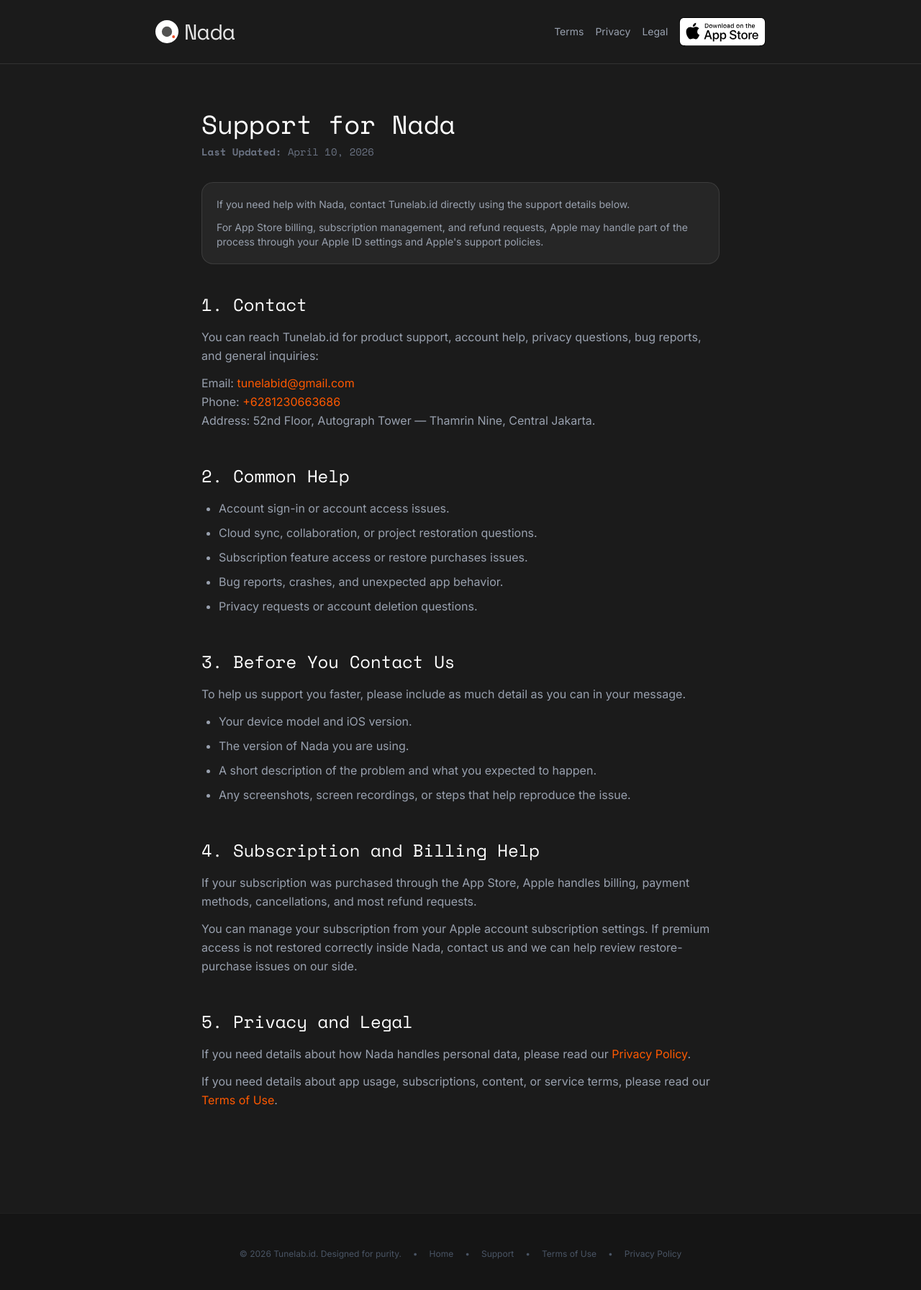
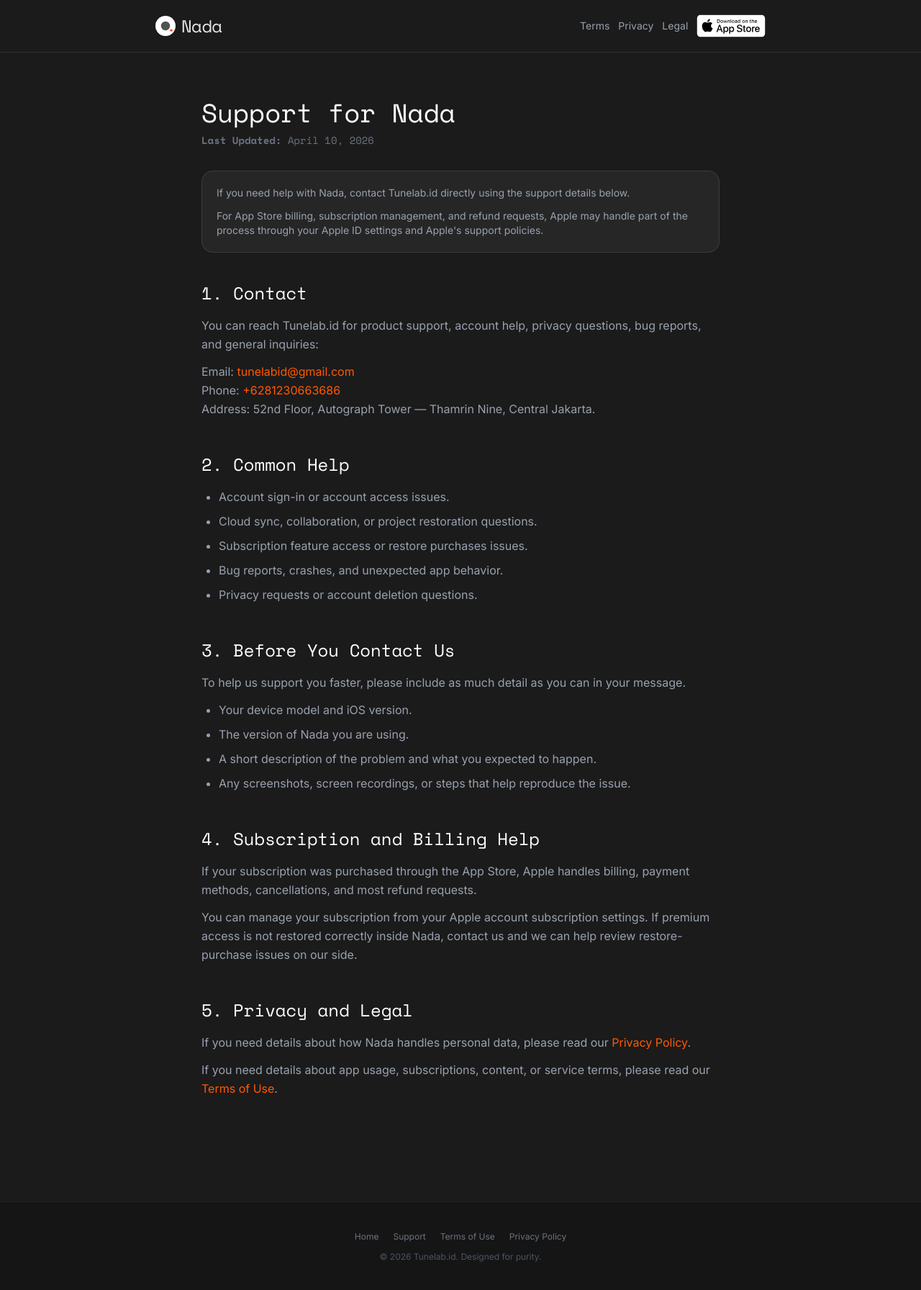
Before and after one commit to Tune-Labs/tune-labs.github.io, a plain HTML site: page nada/support.html in a window 1280 px wide. Shown: the whole page at 72% size. Drawn offline with nearby package versions, Linux system fonts and the light colour scheme.

Commit message:
nav and footer fix

```diff
--- a/nada/support.html
+++ b/nada/support.html
@@ -35,37 +35,25 @@
     </style>
   </head>
   <body class="antialiased">
-    <nav class="w-full border-b border-white/10 py-6">
+    <nav class="w-full border-b border-white/10 py-5">
       <div class="max-w-4xl mx-auto px-6 flex justify-between items-center">
         <a
           href="index.html"
-          class="font-bold text-3xl tracking-tight flex items-center gap-2 space-mono-regular hover:text-primary transition-colors"
+          class="font-bold text-2xl tracking-tight flex items-center gap-2 space-mono-regular hover:text-primary transition-colors"
         >
-          <img src="./img/logo.svg" alt="Nada Logo" class="h-8" />
+          <img src="./img/logo.svg" alt="Nada Logo" class="h-7" />
           Nada
         </a>
-        <div class="flex items-center gap-4 text-sm text-gray-400">
-          <a href="terms-of-use.html" class="hover:text-white transition-colors"
-            >Terms</a
-          >
-          <a
-            href="privacy-policy.html"
-            class="hover:text-white transition-colors"
-            >Privacy</a
-          >
-          <a href="index.html#legal" class="hover:text-white transition-colors"
-            >Legal</a
-          >
+        <div class="flex items-center gap-3 text-sm text-gray-400">
+          <a href="terms-of-use.html" class="hidden sm:inline hover:text-white transition-colors">Terms</a>
+          <a href="privacy-policy.html" class="hidden sm:inline hover:text-white transition-colors">Privacy</a>
+          <a href="index.html#legal" class="hidden sm:inline hover:text-white transition-colors">Legal</a>
           <a
             href="https://apps.apple.com/us/app/nada-compose-with-hum/id6755638816"
             target="_blank"
             rel="noopener noreferrer"
-            class="text-sm font-medium hover:text-white transition-colors"
           >
-            <img
-              src="./img/download-appstore.svg"
-              alt="Download on the App Store"
-            />
+            <img src="./img/download-appstore.svg" alt="Download on the App Store" class="h-8" />
           </a>
         </div>
       </div>
@@ -206,33 +194,15 @@
       </div>
     </main>
 
-    <footer class="bg-[#151515] py-12 border-t border-white/5 mt-20">
-      <div class="max-w-4xl mx-auto px-6 text-center">
-        <div
-          class="flex flex-col md:flex-row items-center justify-center gap-4 text-xs text-gray-600"
-        >
-          <span>&copy; 2026 Tunelab.id. Designed for purity.</span>
-          <span class="hidden md:inline">•</span>
-          <a href="index.html" class="hover:text-primary transition-colors"
-            >Home</a
-          >
-          <span class="hidden md:inline">•</span>
-          <a href="support.html" class="hover:text-primary transition-colors"
-            >Support</a
-          >
-          <span class="hidden md:inline">•</span>
-          <a
-            href="terms-of-use.html"
-            class="hover:text-primary transition-colors"
-            >Terms of Use</a
-          >
-          <span class="hidden md:inline">•</span>
-          <a
-            href="privacy-policy.html"
-            class="hover:text-primary transition-colors"
-            >Privacy Policy</a
-          >
+    <footer class="bg-[#151515] py-10 border-t border-white/5 mt-20">
+      <div class="max-w-4xl mx-auto px-6 text-center space-y-3">
+        <div class="flex items-center justify-center gap-5 text-xs text-gray-500">
+          <a href="index.html" class="hover:text-primary transition-colors">Home</a>
+          <a href="support.html" class="hover:text-primary transition-colors">Support</a>
+          <a href="terms-of-use.html" class="hover:text-primary transition-colors">Terms of Use</a>
+          <a href="privacy-policy.html" class="hover:text-primary transition-colors">Privacy Policy</a>
         </div>
+        <p class="text-xs text-gray-600">&copy; 2026 Tunelab.id. Designed for purity.</p>
       </div>
     </footer>
   </body>
```
Also changed, not shown: nada/privacy-policy.html (+16 -44 lines), nada/terms-of-use.html (+17 -46 lines).
